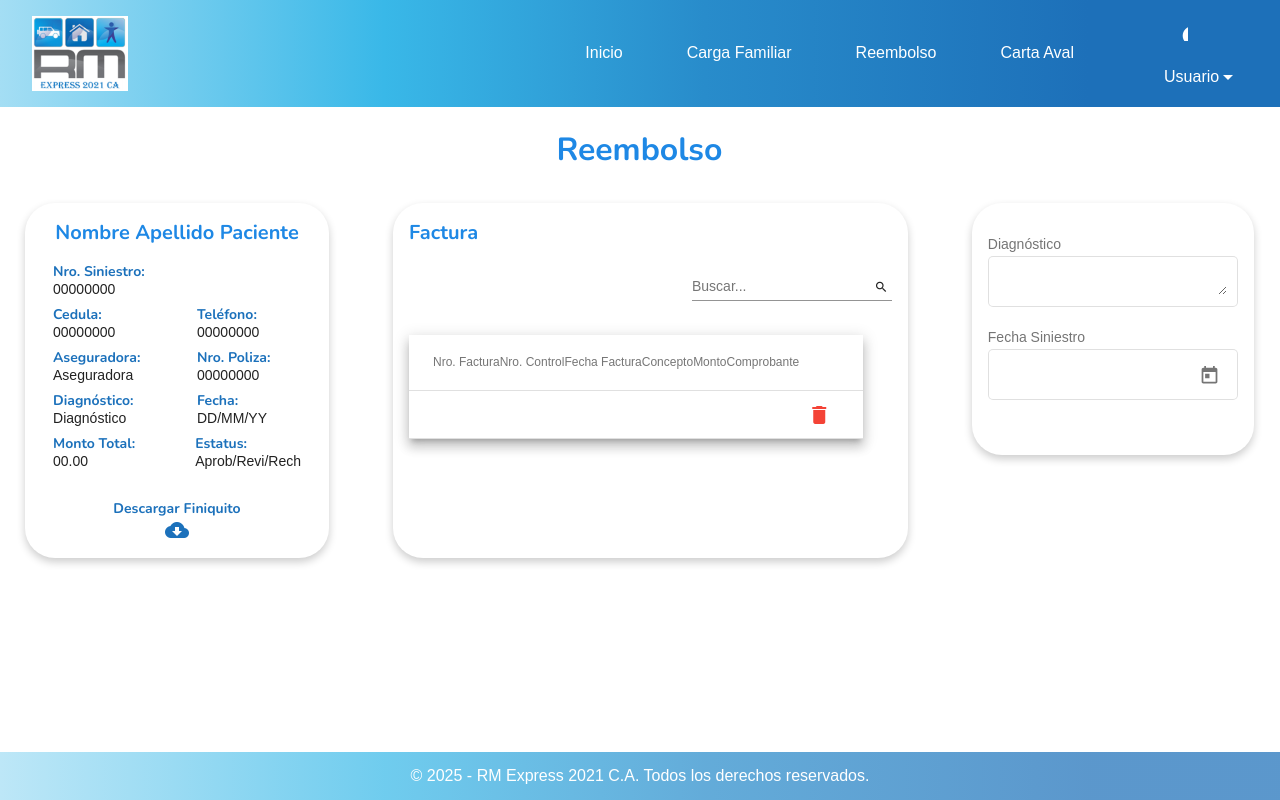
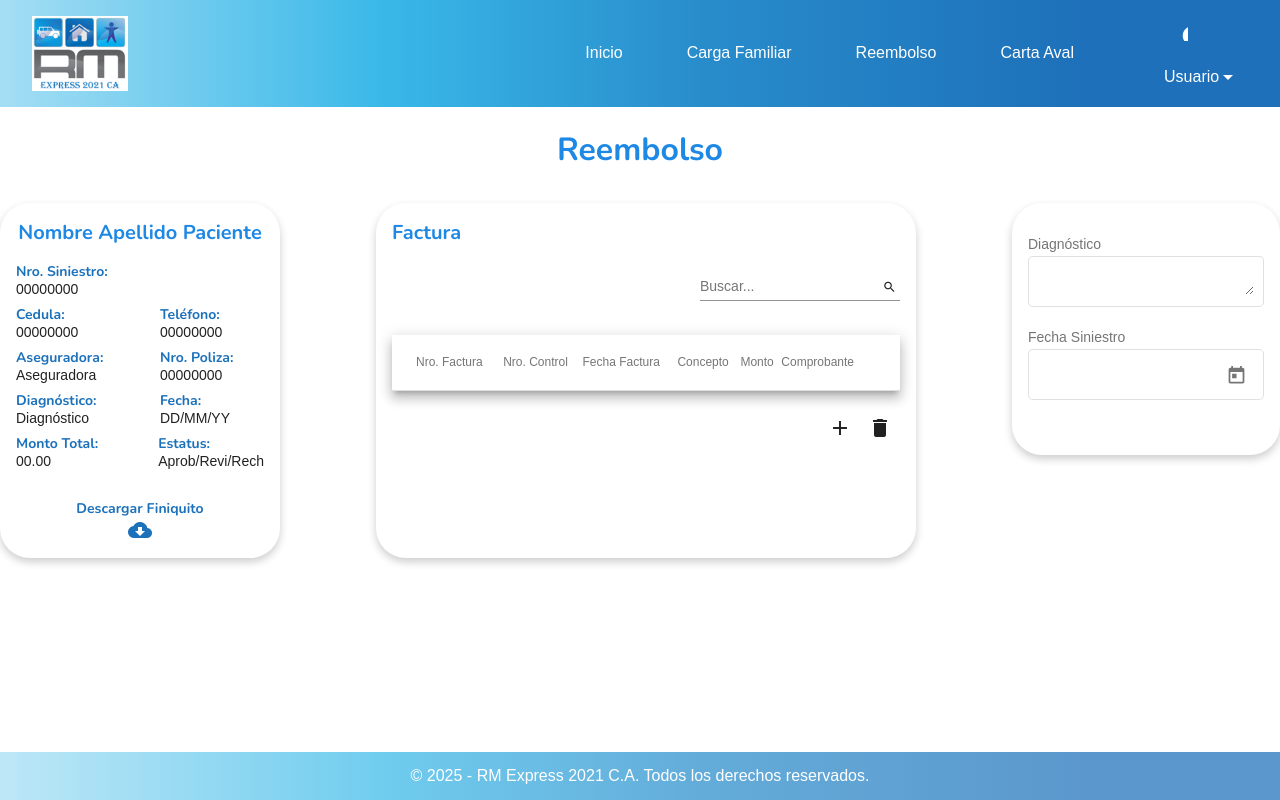
Before and after one commit to MagmCode/proyecto-reembolsos, an Angular app: page /user/reembolso in a window 1280 px wide. Built offline with nearby package versions, Linux system fonts and the light colour scheme; a web font is replaced by a local one.

Commit message:
#Update
se actualizó la matcard del centro

```diff
--- a/src/app/modules/user/reembolso/reembolso.component.html
+++ b/src/app/modules/user/reembolso/reembolso.component.html
@@ -49,42 +49,42 @@
                             </button>
                         </mat-form-field>
                     </div>
-                    <table mat-table [dataSource]="dataSource" class="mat-elevation-z8">
+                    <table mat-table [dataSource]="facturaDataSource" class="mat-elevation-z8">
                         <ng-container matColumnDef="nroFactura">
-                            <th mat-header-cell *matHeaderCellDef> Nro. Factura </th>
-                            <td mat-cell *matCellDef="let element"> {{element.nroFactura}} </td>
+                          <th mat-header-cell *matHeaderCellDef>Nro. Factura</th>
+                          <td mat-cell *matCellDef="let element">{{element.nroFactura}}</td>
                         </ng-container>
                         <ng-container matColumnDef="nroControl">
-                            <th mat-header-cell *matHeaderCellDef> Nro. Control </th>
-                            <td mat-cell *matCellDef="let element"> {{element.nroControl}} </td>
+                          <th mat-header-cell *matHeaderCellDef>Nro. Control</th>
+                          <td mat-cell *matCellDef="let element">{{element.nroControl}}</td>
                         </ng-container>
                         <ng-container matColumnDef="fechaFactura">
-                            <th mat-header-cell *matHeaderCellDef> Fecha Factura </th>
-                            <td mat-cell *matCellDef="let element"> {{element.fechaFactura}} </td>
+                          <th mat-header-cell *matHeaderCellDef>Fecha Factura</th>
+                          <td mat-cell *matCellDef="let element">{{element.fechaFactura}}</td>
                         </ng-container>
                         <ng-container matColumnDef="concepto">
-                            <th mat-header-cell *matHeaderCellDef> Concepto </th>
-                            <td mat-cell *matCellDef="let element"> {{element.concepto}} </td>
+                          <th mat-header-cell *matHeaderCellDef>Concepto</th>
+                          <td mat-cell *matCellDef="let element">{{element.concepto}}</td>
                         </ng-container>
                         <ng-container matColumnDef="monto">
-                            <th mat-header-cell *matHeaderCellDef> Monto </th>
-                            <td mat-cell *matCellDef="let element"> {{element.monto}} </td>
+                          <th mat-header-cell *matHeaderCellDef>Monto</th>
+                          <td mat-cell *matCellDef="let element">{{element.monto}}</td>
                         </ng-container>
                         <ng-container matColumnDef="comprobante">
-                            <th mat-header-cell *matHeaderCellDef> Comprobante </th>
-                            <td mat-cell *matCellDef="let element"> {{element.comprobante}} </td>
-                        </ng-container>
-                        <ng-container matColumnDef="actions">
-                            <th mat-header-cell *matHeaderCellDef> </th>
-                            <td mat-cell *matCellDef="let element">
-                                <button mat-icon-button color="warn">
-                                    <mat-icon>delete</mat-icon>
-                                </button>
-                            </td>
+                          <th mat-header-cell *matHeaderCellDef>Comprobante</th>
+                          <td mat-cell *matCellDef="let element">{{element.comprobante}}</td>
                         </ng-container>
                         <tr mat-header-row *matHeaderRowDef="displayedColumns"></tr>
                         <tr mat-row *matRowDef="let row; columns: displayedColumns;"></tr>
                     </table>
+                    <div class="table-actions">
+                        <button mat-icon-button (click)="addRow()">
+                          <mat-icon>add</mat-icon>
+                        </button>
+                        <button mat-icon-button (click)="deleteRow()">
+                          <mat-icon>delete</mat-icon>
+                        </button>
+                    </div>
                 </mat-card-content>
             </mat-card>
 
--- a/src/app/modules/user/reembolso/reembolso.component.scss
+++ b/src/app/modules/user/reembolso/reembolso.component.scss
@@ -1,7 +1,7 @@
 .container {
-    padding: 0 25px;
+    padding: 0;
     max-width: 100vw;
-    width: 96%;
+    width: 100%;
     margin: 0;
   }
 
@@ -21,10 +21,9 @@
   }
 
   .content {
-    display: grid;
-    justify-content: space-between;
-    gap: 4rem;
-    grid-template-columns: 1fr 2fr 1fr; /* Configuración para pantallas grandes */
+    display: flex;
+    justify-content: center;
+    gap: 6rem;
 }
 
 .card-title-paciente {
@@ -61,8 +60,19 @@
   }
 
   .center-card{
+    width: 1000px;
+    .mat-table {
+        width: 100%
+    }
+  }
 
-  }
+
+
+.table-actions {
+  display: flex;
+  justify-content: flex-end;
+  margin-top: 1rem;
+}
 
   .right-card {
     height: 220px;
@@ -151,9 +161,11 @@
 
   @media (max-width: 600px) {
     .content {
-      display: grid;
-      grid-template-columns: 1fr; /* Configuración para pantallas pequeñas */
-      gap: 16px; /* Espacio entre las filas */
+            display: flex;            // grid-gap: 16px;
+            flex-direction: column;
+            gap: 20px;
+            justify-content: center;
+            align-items: center;
     }
 
     .container {
@@ -174,6 +186,10 @@
         display: flex;
       padding: 16px;
       width: 80%; /* Asegura que las tarjetas ocupen todo el ancho */
+    }
+
+    .right-card{
+        margin-bottom: 5rem;
     }
 
     .download-button {
--- a/src/app/modules/user/reembolso/reembolso.component.ts
+++ b/src/app/modules/user/reembolso/reembolso.component.ts
@@ -2,19 +2,16 @@ import { Component, OnInit } from '@angular/core';
 import { FormBuilder, FormGroup } from '@angular/forms';
 import { MatTableDataSource } from '@angular/material/table';
 
-export interface Factura {
+interface Factura {
   nroFactura: string;
   nroControl: string;
-  fechaFactura: string;
+  fechaFactura: Date;
   concepto: string;
-  monto: string;
+  monto: number;
   comprobante: string;
 }
 
-const ELEMENT_DATA: Factura[] = [
-  {nroFactura: '', nroControl: '', fechaFactura: '', concepto: '', monto: '', comprobante: ''},
-  // Add more rows as needed
-];
+
 
 @Component({
   selector: 'app-reembolso',
@@ -22,6 +19,22 @@ const ELEMENT_DATA: Factura[] = [
   styleUrls: ['./reembolso.component.scss']
 })
 export class ReembolsoComponent {
-  displayedColumns: string[] = ['nroFactura', 'nroControl', 'fechaFactura', 'concepto', 'monto', 'comprobante', 'actions'];
-  dataSource = ELEMENT_DATA;
+  displayedColumns: string[] = ['nroFactura', 'nroControl', 'fechaFactura', 'concepto', 'monto', 'comprobante'];
+  facturaDataSource = new MatTableDataSource<Factura>([]);
+
+  addRow() {
+    const newRow: Factura = {
+      nroFactura: '',
+      nroControl: '',
+      fechaFactura: new Date(),
+      concepto: '',
+      monto: 0,
+      comprobante: ''
+    };
+    this.facturaDataSource.data = [...this.facturaDataSource.data, newRow];
+  }
+
+  deleteRow() {
+    this.facturaDataSource.data = this.facturaDataSource.data.slice(0, -1);
+  }
 }
```
